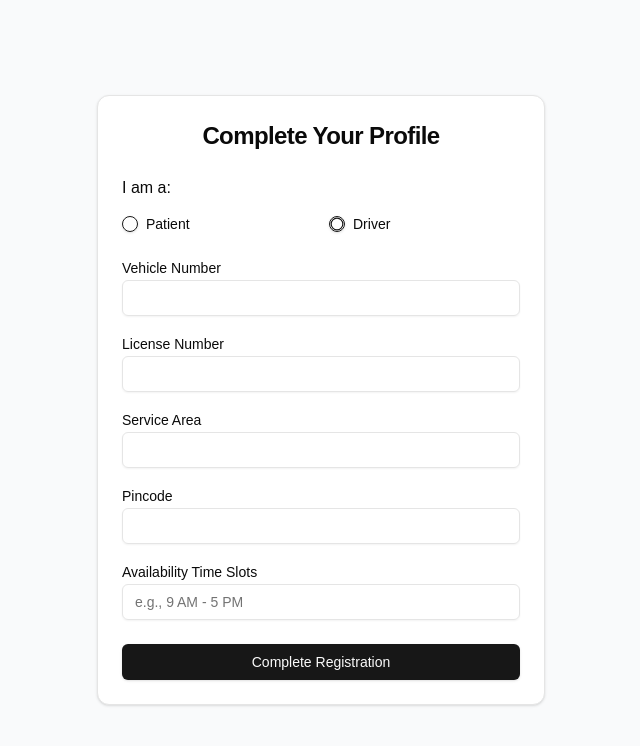
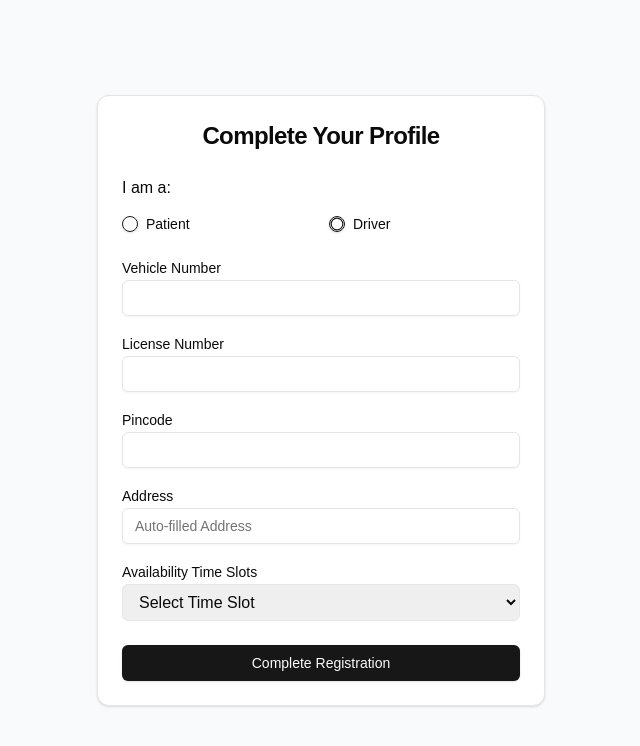
Before and after one commit to Abhisheksahu04/ambulance-app, a Next.js app: page /register-new in a window 1280 px wide. Both pictures are taken after a click on the radio button 656 px from the left and 418 px from the top of the page. Shown: the top 746 px of the page, without its empty margins (319-959 px from the left). Built offline with nearby package versions, Linux system fonts and the light colour scheme; no server answers.

Commit message:
Enhance RegistrationForm: implement pincode address fetching, update input fields for address and pincode, and improve user feedback with toast notifications

```diff
--- a/src/components/RegistrationForm.jsx
+++ b/src/components/RegistrationForm.jsx
@@ -7,29 +7,56 @@ import { Button } from "@/components/ui/button";
 import { Input } from "@/components/ui/input";
 import { RadioGroup, RadioGroupItem } from "@/components/ui/radio-group";
 import { Label } from "@/components/ui/label";
+import { Toaster, toast } from "react-hot-toast";
 
 const RegistrationForm = () => {
   const [userType, setUserType] = useState("");
   const [formData, setFormData] = useState({});
+  const [address, setAddress] = useState(""); // Store the fetched address
   const { updateUserDetails } = useAuth();
   const router = useRouter();
+
+  const fetchAddressByPincode = async (pincode) => {
+    if (pincode.length !== 6) return; // Ensure valid pincode length
+
+    try {
+      const response = await fetch(
+        `https://api.postalpincode.in/pincode/${pincode}`
+      );
+      const data = await response.json();
+
+      if (data[0].Status === "Success") {
+        const location = data[0].PostOffice[0];
+        const fullAddress = `${location.Name}, ${location.District}, ${location.State}`;
+        setAddress(fullAddress);
+        setFormData({ ...formData, address: fullAddress });
+        toast.success("Pincode verified!");
+      } else {
+        setAddress("");
+        toast.error("Invalid Pincode! Please check again.");
+      }
+    } catch (error) {
+      console.error("Error fetching address:", error);
+      toast.error("Failed to verify pincode.");
+    }
+  };
 
   const handleSubmit = async (e) => {
     e.preventDefault();
     try {
-      await updateUserDetails({
-        userType,
-        ...formData,
-      });
-      console.log("User details saved successfully");
+      await updateUserDetails({ userType, ...formData });
+      toast.success("User details saved successfully!");
       router.push("/dashboard");
     } catch (error) {
       console.error("Error saving user details:", error);
+      toast.error("Failed to save user details. Please try again.");
+      // router.push("/");
     }
   };
 
   return (
     <div className="min-h-screen bg-gray-50 flex items-center justify-center py-12 px-4 sm:px-6 lg:px-8">
+      <Toaster position="top-center" reverseOrder={false} />
       <Card className="w-full max-w-md">
         <CardHeader>
           <CardTitle className="text-2xl font-bold text-center">
@@ -69,29 +96,32 @@ const RegistrationForm = () => {
                   />
                 </div>
                 <div>
-                  <Label htmlFor="address">Address</Label>
+                  <Label htmlFor="pincode">Pincode</Label>
                   <Input
-                    id="address"
-                    onChange={(e) =>
-                      setFormData({ ...formData, address: e.target.value })
-                    }
+                    id="pincode"
+                    type="number"
+                    onChange={(e) => {
+                      const pincode = e.target.value;
+                      setFormData({ ...formData, pincode });
+                      fetchAddressByPincode(pincode); // Fetch address when user enters pincode
+                    }}
                     required
                   />
                 </div>
                 <div>
-                  <Label htmlFor="pincode">Pincode</Label>
+                  <Label htmlFor="address">Address</Label>
                   <Input
-                    id="pincode"
-                    onChange={(e) =>
-                      setFormData({ ...formData, pincode: e.target.value })
-                    }
-                    required
+                    id="address"
+                    value={address}
+                    readOnly
+                    placeholder="Address will be filled automatically"
                   />
                 </div>
                 <div>
                   <Label htmlFor="emergency">Emergency Contact</Label>
                   <Input
                     id="emergency"
+                    type="tel"
                     onChange={(e) =>
                       setFormData({
                         ...formData,
@@ -133,35 +163,43 @@ const RegistrationForm = () => {
                   />
                 </div>
                 <div>
-                  <Label htmlFor="serviceArea">Service Area</Label>
+                  <Label htmlFor="driverPincode">Pincode</Label>
                   <Input
-                    id="serviceArea"
-                    onChange={(e) =>
-                      setFormData({ ...formData, serviceArea: e.target.value })
-                    }
+                    id="driverPincode"
+                    type="number"
+                    onChange={(e) => {
+                      const pincode = e.target.value;
+                      setFormData({ ...formData, pincode });
+                      fetchAddressByPincode(pincode); // Fetch address
+                    }}
                     required
                   />
                 </div>
                 <div>
-                  <Label htmlFor="driverPincode">Pincode</Label>
+                  <Label htmlFor="address">Address</Label>
                   <Input
-                    id="driverPincode"
-                    onChange={(e) =>
-                      setFormData({ ...formData, pincode: e.target.value })
-                    }
-                    required
+                    id="address"
+                    value={address}
+                    readOnly
+                    placeholder="Auto-filled Address"
                   />
                 </div>
                 <div>
                   <Label htmlFor="availability">Availability Time Slots</Label>
-                  <Input
+                  <select
                     id="availability"
+                    className="w-full px-3 py-2 border rounded-md"
                     onChange={(e) =>
                       setFormData({ ...formData, availability: e.target.value })
                     }
-                    placeholder="e.g., 9 AM - 5 PM"
                     required
-                  />
+                  >
+                    <option value="">Select Time Slot</option>
+                    <option value="9AM-12PM">9 AM - 12 PM</option>
+                    <option value="12PM-3PM">12 PM - 3 PM</option>
+                    <option value="3PM-6PM">3 PM - 6 PM</option>
+                    <option value="6PM-9PM">6 PM - 9 PM</option>
+                  </select>
                 </div>
               </div>
             )}
```
